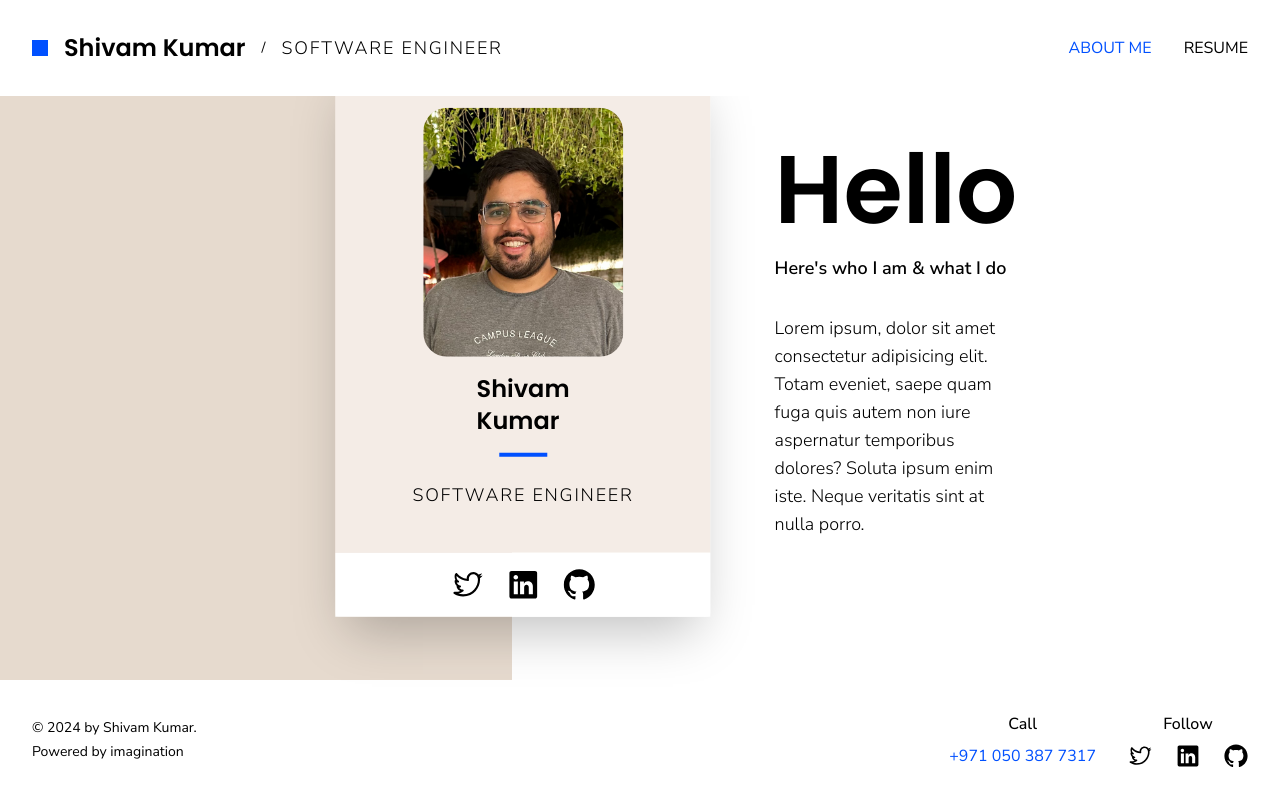
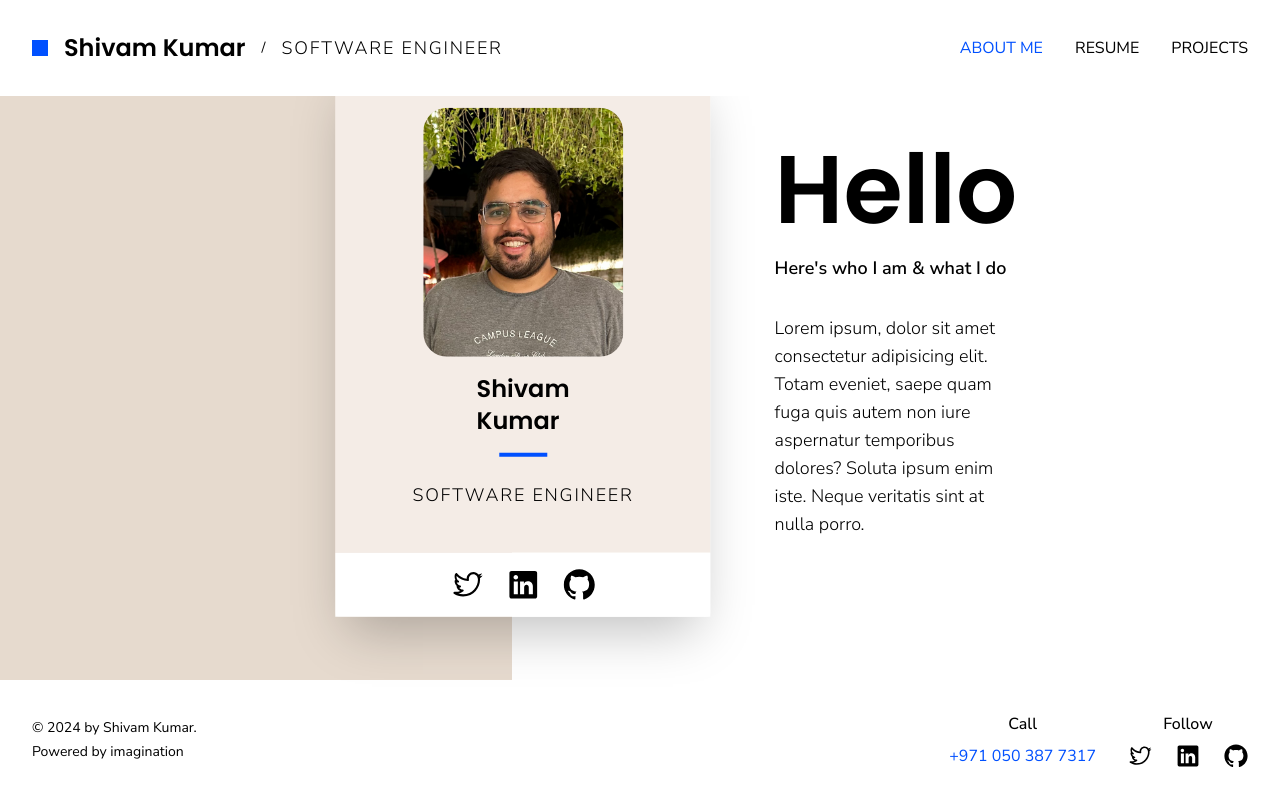
Before and after one commit to riverrz/portfolio, a Next.js app: page / in a window 1280 px wide. Built offline with nearby package versions, Linux system fonts and the light colour scheme.

Commit message:
Add projects route

```diff
--- a/src/app/constants/routes.ts
+++ b/src/app/constants/routes.ts
@@ -7,4 +7,8 @@ export const Routes = {
     label: "Resume",
     path: "/resume",
   },
+  projects: {
+    label: "Projects",
+    path: "/projects",
+  }
 };
```
